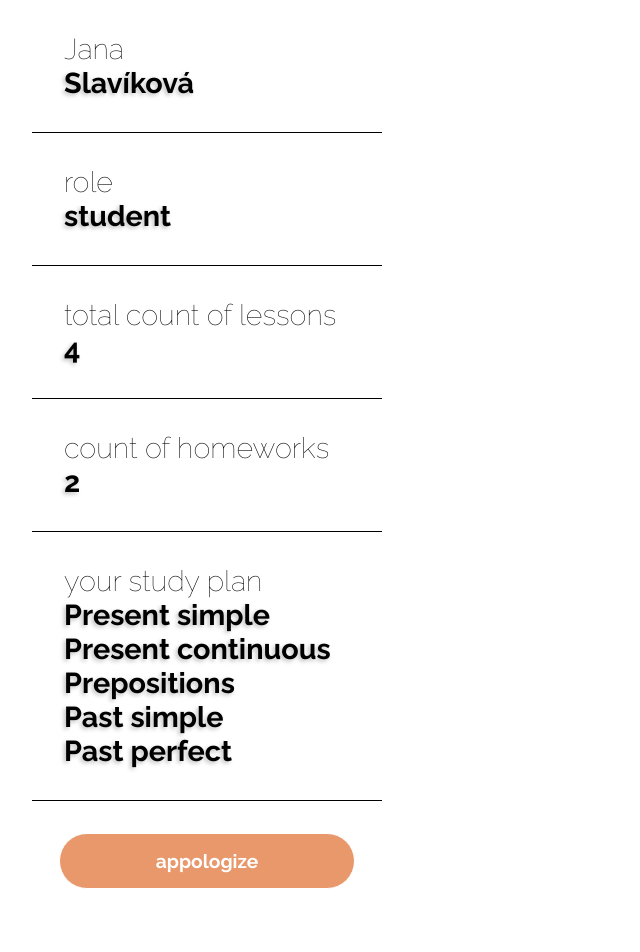
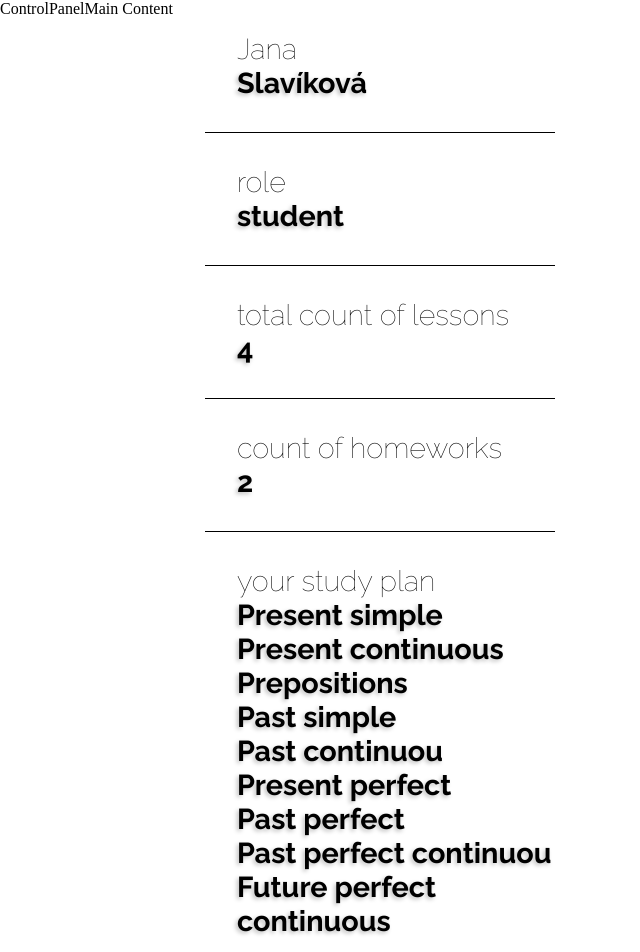
Before and after one commit to 3n0wd3n/Bachelor-Thesis, a Next.js app in the folder BT-master(nextjs)/app/: page /dashboard in a window 1280 px wide. Shown: the top 952 px of the page, without its empty margins (0-640 px from the left). Before the commit the page ends 916 px from the top, so only its background shows below. Built offline with nearby package versions, Linux system fonts and the light colour scheme.

Commit message:
adding new components + their styledcomponents

```diff
--- a/BT-master(nextjs)/app/components/Student/Student.js
+++ b/BT-master(nextjs)/app/components/Student/Student.js
@@ -1,12 +1,19 @@
 import React from 'react'
 import InfoPanel from './StudentInfoPanel'
+import MainContent from './StudentMainContent'
+import ControlPanel from './StudentControlPanel'
+import { StudentContainer } from './Student.style'
 
 
 export default function Student({ data }) {
   console.log(data)
   return (
     <>
-      <InfoPanel data={data} />
+      <StudentContainer>
+        <ControlPanel data={data}/>
+        <MainContent data={data}/>
+        <InfoPanel data={data} />
+      </StudentContainer>
     </>
   )
 }
--- a/BT-master(nextjs)/app/components/Student/Student.style.js
+++ b/BT-master(nextjs)/app/components/Student/Student.style.js
@@ -1 +1,9 @@
 import styled from 'styled-components'
+import { FontsHeaderBold, FontsThin, FontsBold } from '../CommonStyles'
+
+// little help ->  ``;
+
+export const StudentContainer = styled.div`
+  display: flex;
+  flex-flow: row;
+`;
--- a/BT-master(nextjs)/app/components/Student/StudentControlPanel.js
+++ b/BT-master(nextjs)/app/components/Student/StudentControlPanel.js
@@ -0,0 +1,13 @@
+import React from 'react'
+
+// StudentCP = StudentControlPanel
+
+export default function ControlPanel({ data }) {
+  console.log(data)
+
+  return (
+    <>
+      ControlPanel
+    </>
+  )
+}
--- a/BT-master(nextjs)/app/components/Student/StudentControlPanel.style.js
+++ b/BT-master(nextjs)/app/components/Student/StudentControlPanel.style.js
@@ -0,0 +1,5 @@
+import styled from 'styled-components'
+import { FontsHeaderBold, FontsThin, FontsBold } from '../CommonStyles'
+
+// little help ->  ``;
+// StudentCP = StudentControlPanel
--- a/BT-master(nextjs)/app/components/Student/StudentInfoPanel.js
+++ b/BT-master(nextjs)/app/components/Student/StudentInfoPanel.js
@@ -1,39 +1,40 @@
 import React from 'react'
-import { StudentFontsHeaderBold, StudentFontsThin, StudentItemContainer, StudentContainer, StudentButton, StudentButtonFontsBold  } from './StudentInfoPanel.style'
-// import { Container } from '../CommonStyles'
+import { StudentIPFontsHeaderBold, StudentIPFontsThin, StudentIPItemContainer, StudentIPContainer, StudentIPButton, StudentIPButtonFontsBold  } from './StudentInfoPanel.style'
+
+// StudentIP = StudentInfoPanel
 
 export default function InfoPanel({ data }) {
   console.log(data)
 
   return (
     <>
-      <StudentContainer>
-        <StudentItemContainer>
-          <StudentFontsThin>{data.firstName}</StudentFontsThin>
-          <StudentFontsHeaderBold>{data.lastName}</StudentFontsHeaderBold>
-        </StudentItemContainer>
-        <StudentItemContainer>
-          <StudentFontsThin>role</StudentFontsThin>
-          <StudentFontsHeaderBold>{data.role}</StudentFontsHeaderBold>
-        </StudentItemContainer>
-        <StudentItemContainer>
-          <StudentFontsThin>total count of lessons</StudentFontsThin>
-          <StudentFontsHeaderBold>{data.lessons.length}</StudentFontsHeaderBold>
-        </StudentItemContainer>
-        <StudentItemContainer>
-          <StudentFontsThin>count of homeworks</StudentFontsThin>
-          <StudentFontsHeaderBold>{data.homeworks.length}</StudentFontsHeaderBold>
-        </StudentItemContainer>
-        <StudentItemContainer>
-          <StudentFontsThin>your study plan</StudentFontsThin>
-          {/*<StudentFontsHeaderBold>{data.plan[0]}</StudentFontsHeaderBold>
+      <StudentIPContainer>
+        <StudentIPItemContainer>
+          <StudentIPFontsThin>{data.firstName}</StudentIPFontsThin>
+          <StudentIPFontsHeaderBold>{data.lastName}</StudentIPFontsHeaderBold>
+        </StudentIPItemContainer>
+        <StudentIPItemContainer>
+          <StudentIPFontsThin>role</StudentIPFontsThin>
+          <StudentIPFontsHeaderBold>{data.role}</StudentIPFontsHeaderBold>
+        </StudentIPItemContainer>
+        <StudentIPItemContainer>
+          <StudentIPFontsThin>total count of lessons</StudentIPFontsThin>
+          <StudentIPFontsHeaderBold>{data.lessons.length}</StudentIPFontsHeaderBold>
+        </StudentIPItemContainer>
+        <StudentIPItemContainer>
+          <StudentIPFontsThin>count of homeworks</StudentIPFontsThin>
+          <StudentIPFontsHeaderBold>{data.homeworks.length}</StudentIPFontsHeaderBold>
+        </StudentIPItemContainer>
+        <StudentIPItemContainer>
+          <StudentIPFontsThin>your study plan</StudentIPFontsThin>
+          {/*<StudentIPFontsHeaderBold>{data.plan[0]}</StudentIPFontsHeaderBold>
           How to render values from list in data https://www.youtube.com/watch?v=_kVJnN2e4tw */}
           {data.plan.map((item, key) => {
-            return <StudentFontsHeaderBold key={key}><Item name={item}/></StudentFontsHeaderBold>
+            return <StudentIPFontsHeaderBold key={key}><Item name={item}/></StudentIPFontsHeaderBold>
           })}
-        </StudentItemContainer>
-        <StudentButton><StudentButtonFontsBold>appologize</StudentButtonFontsBold></StudentButton>
-      </StudentContainer>
+        </StudentIPItemContainer>
+        <StudentIPButton><StudentIPButtonFontsBold>appologize</StudentIPButtonFontsBold></StudentIPButton>
+      </StudentIPContainer>
 
     </>
   )
--- a/BT-master(nextjs)/app/components/Student/StudentInfoPanel.style.js
+++ b/BT-master(nextjs)/app/components/Student/StudentInfoPanel.style.js
@@ -2,27 +2,28 @@ import styled from 'styled-components'
 import { FontsHeaderBold, FontsThin, FontsBold } from '../CommonStyles'
 
 // little help ->  ``;
+// StudentIP = StudentInfoPanel
 
-export const StudentFontsHeaderBold = styled(FontsHeaderBold)`
+export const StudentIPFontsHeaderBold = styled(FontsHeaderBold)`
   font-size: 1.8rem;
 `;
 
-export const StudentFontsThin = styled(FontsThin)`
+export const StudentIPFontsThin = styled(FontsThin)`
   font-size: 1.8rem;
 `;
 
-export const StudentButtonFontsBold = styled(FontsBold)`
+export const StudentIPButtonFontsBold = styled(FontsBold)`
   font-size: 1.2rem;
   color: white;
 `;
 
-export const StudentItemContainer = styled.div`
+export const StudentIPItemContainer = styled.div`
   margin: 0 0 2em 0;
   padding: 0 0 2em 2em;
   border-bottom: 1px solid black;
 `;
 
-export const StudentContainer = styled.div`
+export const StudentIPContainer = styled.div`
   display: flex;
   flex-direction: column;
   width: 350px;
@@ -31,7 +32,7 @@ export const StudentContainer = styled.div`
   margin-top: 2em;
 `;
 
-export const StudentButton = styled.button`
+export const StudentIPButton = styled.button`
   border: 1px solid white;
   cursor: pointer;
   border-radius: 30px;
--- a/BT-master(nextjs)/app/components/Student/StudentMainContent.js
+++ b/BT-master(nextjs)/app/components/Student/StudentMainContent.js
@@ -0,0 +1,13 @@
+import React from 'react'
+
+// StudentMC = StudentMainContent
+
+export default function MainContent({ data }) {
+  console.log(data)
+
+  return (
+    <>
+      Main Content
+    </>
+  )
+}
--- a/BT-master(nextjs)/app/components/Student/StudentMainContent.style.js
+++ b/BT-master(nextjs)/app/components/Student/StudentMainContent.style.js
@@ -0,0 +1,4 @@
+import styled from 'styled-components'
+import { FontsHeaderBold, FontsThin, FontsBold } from '../CommonStyles'
+
+// little help ->  ``;
--- a/BT-master(nextjs)/app/pages/_app.js
+++ b/BT-master(nextjs)/app/pages/_app.js
@@ -33,7 +33,11 @@ const data = {
       'Present continuous',
       'Prepositions',
       'Past simple',
-      'Past perfect'
+      'Past continuou',
+      'Present perfect',
+      'Past perfect',
+      'Past perfect continuou',
+      'Future perfect continuous'
     ],
     homeworks: [
       {
```
